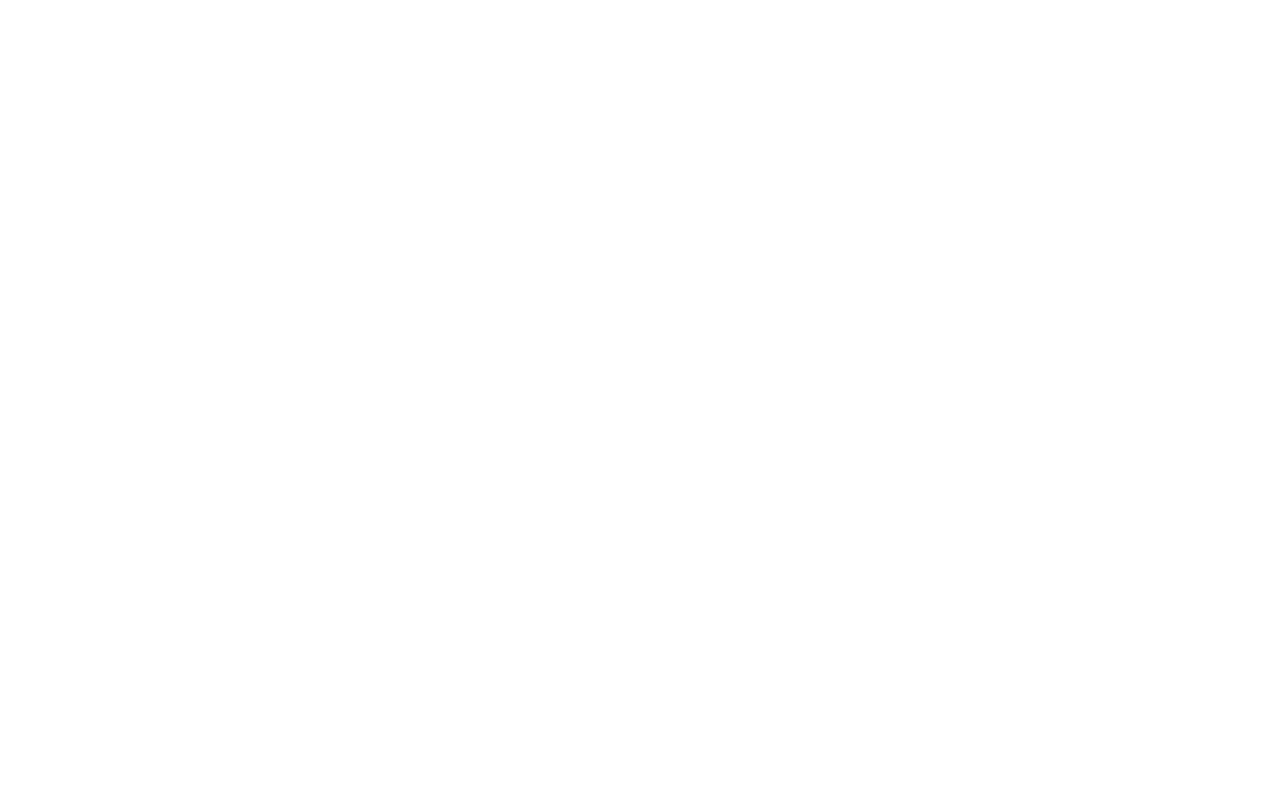
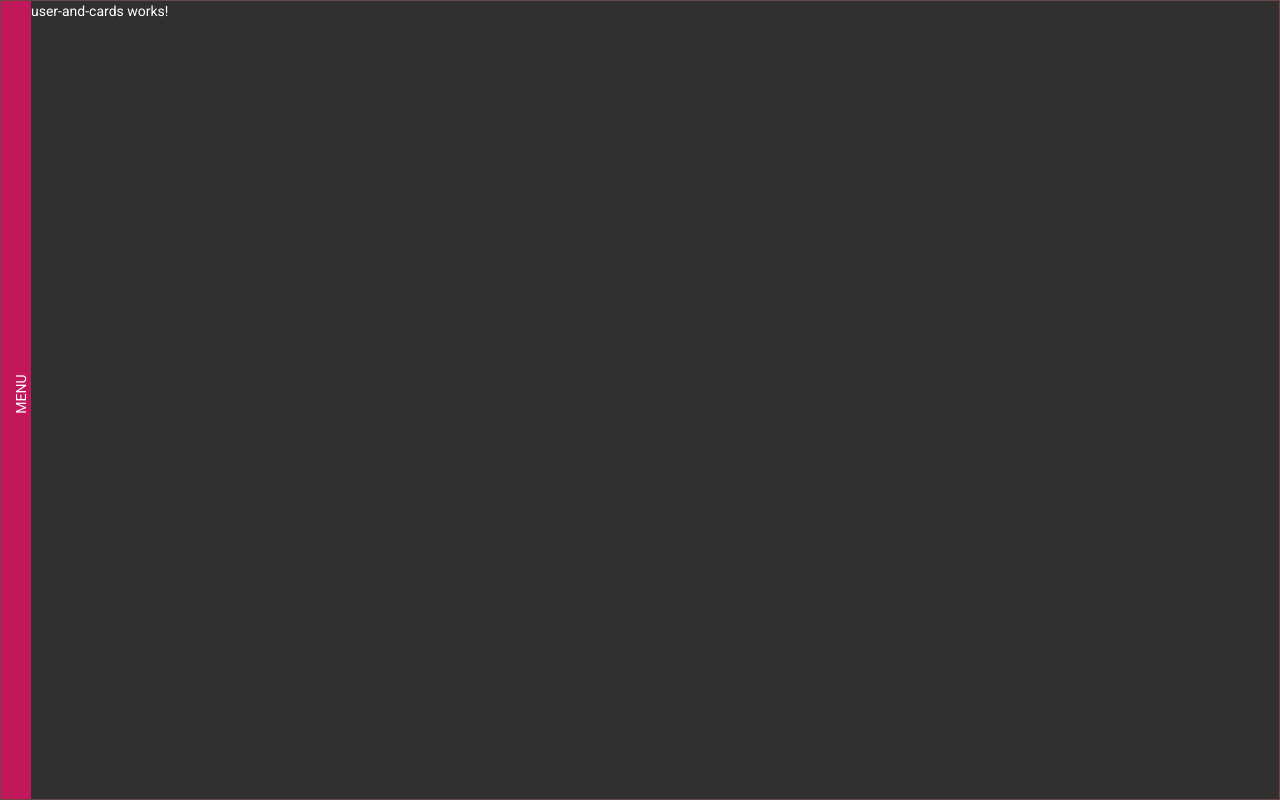
Before and after one commit to Bodia777/atm, an Angular app in the folder front-end/: page /atm/cards in a window 1280 px wide. Before the commit this address led to /. Built offline with nearby package versions, Linux system fonts and the light colour scheme.

Commit message:
I have added aside - menu in front end

```diff
--- a/front-end/src/app/app.module.ts
+++ b/front-end/src/app/app.module.ts
@@ -11,12 +11,12 @@
 import { WrapperComponent } from './components/common/wrapper/wrapper.component';
 import { UserRegistrationComponent } from './components/user-registration/user-registration.component';
 import { MaterialAppModule } from './modules/ngmaterial.module';
-import { ModalRegistrationComponent } from './components/modal-registration/modal-registration.component';
+import { ModalRegistrationComponent } from './components/user-registration/modal-registration/modal-registration.component';
 import { ModalTextComponent } from './components/modal-text/modal-text.component';
-import { MAT_DIALOG_DATA, MatDialogRef } from '@angular/material/dialog';
+
+
 import { UserModule } from './modules/user/user.module';
 import { AppRoutingModule } from './modules/app-routing.module';
-import { UserAndCardsComponent } from './components/user-and-cards/user-and-cards.component';
 
 
 @NgModule({
@@ -25,8 +25,7 @@
     WrapperComponent,
     UserRegistrationComponent,
     ModalTextComponent,
-    ModalRegistrationComponent,
-    UserAndCardsComponent,
+    ModalRegistrationComponent
   ],
   imports: [
     BrowserModule,
@@ -41,10 +40,6 @@
     MaterialAppModule,
     UserModule
   ],
-  providers: [
-    { provide: MAT_DIALOG_DATA, useValue: {} },
-    { provide: MatDialogRef, useValue: {} }
-  ],
   bootstrap: [AppComponent],
   entryComponents: [
     ModalTextComponent,
--- a/front-end/src/app/components/atm-software/atm-software.component.html
+++ b/front-end/src/app/components/atm-software/atm-software.component.html
@@ -1,4 +1,23 @@
-<mat-drawer-container class="example-container">
-    <mat-drawer mode="side" opened>Drawer content</mat-drawer>
-    <mat-drawer-content>Main content</mat-drawer-content>
-</mat-drawer-container>
+<mat-drawer-container class="container" autosize
+(mousemove)="$event.clientX<40?drawer.open():''||$event.clientX>200?drawer.close():''">
+  <mat-drawer #drawer class="sidenav" mode="side">
+    <div class="firstButtonWrapper">
+      <button mat-raised-button color="primary" [routerLink]="['cards']">CARDS</button>
+    </div>
+    <div class="secondButtonWrapper">
+      <button mat-raised-button color="primary" [routerLink]="['atm-software']">ATM SOFTWARE</button>
+    </div>
+    <mat-form-field>
+      <mat-label>Language</mat-label>
+      <mat-select [disabled]="disableSelect.value">
+        <mat-option value="English">English</mat-option>
+        <mat-option value="Ukrainian">Ukrainian</mat-option>
+      </mat-select>
+    </mat-form-field>
+  </mat-drawer>
+  <div class="flx-strt">
+    <div class="menuPointer"><p>MENU</p></div>
+    <router-outlet></router-outlet>
+  </div>
+
+  </mat-drawer-container>
--- a/front-end/src/app/components/atm-software/atm-software.component.scss
+++ b/front-end/src/app/components/atm-software/atm-software.component.scss
@@ -0,0 +1,34 @@
+.container {
+    width: 100vw;
+    height: 100vh;
+    border: 1px solid rgba(168, 92, 92, 0.5);
+
+    .menuPointer{
+      width: 30px;
+      height: calc(100vh - 2px);
+      background-color: var(--secondary-theme);
+      display: flex;
+      align-items: center;
+
+      p{
+        color: white;
+        transform: rotate(-90deg);
+        text-align: center
+      }
+    }
+
+    .sidenav {
+      padding: 20px;
+
+      .firstButtonWrapper{
+        margin-top: 20vh;
+      }
+      .secondButtonWrapper{
+        margin-top: 5vh;
+        margin-bottom: 20vh;
+      }
+      button{
+        width: 140px;
+      }
+    }
+}
--- a/front-end/src/app/components/atm-software/atm-software.component.ts
+++ b/front-end/src/app/components/atm-software/atm-software.component.ts
@@ -1,4 +1,6 @@
 import { Component, OnInit } from '@angular/core';
+import { FormControl } from '@angular/forms';
+// import { MatSidenav } from '@angular/material/sidenav';
 
 @Component({
   selector: 'app-atm-software',
@@ -6,6 +8,9 @@
   styleUrls: ['./atm-software.component.scss']
 })
 export class AtmSoftwareComponent implements OnInit {
+  disableSelect = new FormControl(false);
+
+  // @ViewChild('drawer') public sidenav: MatSidenav; - I can change sidenaw using TS
 
   constructor() { }
 
--- a/front-end/src/app/components/modal-registration/modal-registration.component.ts
+++ b/front-end/src/app/components/user-registration/modal-registration/modal-registration.component.ts
@@ -1,7 +1,7 @@
 import { Component, OnInit, ViewChild, ElementRef, Renderer2, Inject } from '@angular/core';
 import { FormGroup, FormBuilder, Validators } from '@angular/forms';
 import { MatDialogRef, MatDialog, MAT_DIALOG_DATA } from '@angular/material/dialog';
-import { ModalTextComponent } from '../modal-text/modal-text.component';
+import { ModalTextComponent } from 'src/app/components/modal-text/modal-text.component';
 import { AuthCRUDServiceService } from 'src/app/services/auth-crudservice.service';
 
 
--- a/front-end/src/app/components/user-registration/user-registration.component.ts
+++ b/front-end/src/app/components/user-registration/user-registration.component.ts
@@ -2,7 +2,7 @@
 import { ActivatedRoute } from '@angular/router';
 import { combineLatest, Subscription } from 'rxjs';
 import { MatDialog, MatDialogRef } from '@angular/material/dialog';
-import { ModalRegistrationComponent } from '../modal-registration/modal-registration.component';
+import { ModalRegistrationComponent } from './modal-registration/modal-registration.component';
 import { ModalTextComponent } from '../modal-text/modal-text.component';
 import { projectConstants } from 'src/app/constants/constants';
 
--- a/front-end/src/app/modules/ngmaterial.module.ts
+++ b/front-end/src/app/modules/ngmaterial.module.ts
@@ -1,16 +1,18 @@
 import { NgModule } from '@angular/core';
 import {MatButtonModule} from '@angular/material/button';
-import { MatDialogModule, MatDialogRef } from '@angular/material/dialog';
+import { MAT_DIALOG_DATA, MatDialogModule, MatDialogRef } from '@angular/material/dialog';
 import {MatFormFieldModule} from '@angular/material/form-field';
 import {MatInputModule} from '@angular/material/input';
 import {MatSidenavModule} from '@angular/material/sidenav';
+import {MatSelectModule} from '@angular/material/select';
 
 
 @NgModule({
-imports: [MatButtonModule, MatDialogModule, MatFormFieldModule, MatInputModule, MatSidenavModule],
-exports: [MatButtonModule, MatDialogModule, MatFormFieldModule, MatInputModule, MatSidenavModule],
+imports: [MatButtonModule, MatDialogModule, MatFormFieldModule, MatInputModule, MatSidenavModule, MatSelectModule],
+exports: [MatButtonModule, MatDialogModule, MatFormFieldModule, MatInputModule, MatSidenavModule, MatSelectModule],
 providers: [
-    { provide: MatDialogRef, useValue: {} }
+    { provide: MatDialogRef, useValue: {} },
+    { provide: MAT_DIALOG_DATA, useValue: {} }
 ]
 })
 export class MaterialAppModule { }
--- a/front-end/src/app/modules/user/user.module.ts
+++ b/front-end/src/app/modules/user/user.module.ts
@@ -2,10 +2,14 @@
 import { AppRoutingModule } from '../app-routing.module';
 import { AtmSoftwareComponent } from '../../components/atm-software/atm-software.component';
 import { MaterialAppModule } from '../ngmaterial.module';
+import { UserAndCardsComponent } from 'src/app/components/user-and-cards/user-and-cards.component';
 
 
 @NgModule({
-    declarations: [AtmSoftwareComponent],
+    declarations: [
+        AtmSoftwareComponent,
+        UserAndCardsComponent
+    ],
     imports: [
         AppRoutingModule,
         MaterialAppModule
--- a/front-end/src/app/styles/mainStyle.scss
+++ b/front-end/src/app/styles/mainStyle.scss
@@ -2,3 +2,7 @@
     display: flex;
     justify-content: center;
 }
+.flx-strt{
+    display: flex;
+    justify-content: flex-start;
+}
```
Also changed, not shown: front-end/src/app/modules/app-routing.module.ts (+10 -1 lines), front-end/src/app/components/user-registration/modal-registration/modal-registration.component.html (renamed from front-end/src/app/components/modal-registration/modal-registration.component.html), front-end/src/app/components/user-registration/modal-registration/modal-registration.component.scss (renamed from front-end/src/app/components/modal-registration/modal-registration.component.scss), 1 other file (tests, documents, lock files or other folders).
